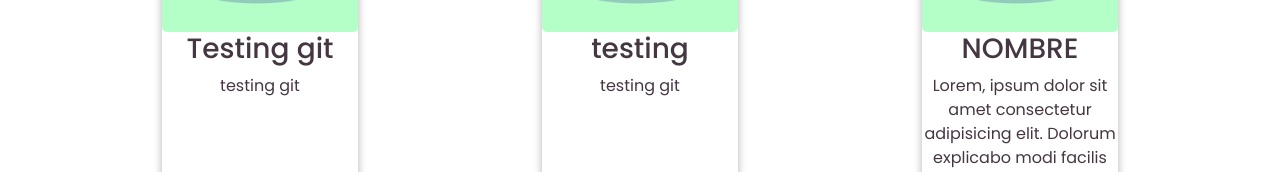
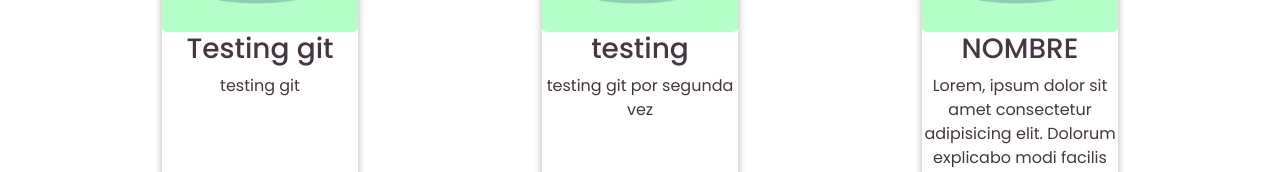
Before and after one commit to vrobertih/proyecto-web, a website: page cursos.html in a window 1280 px wide. Shown: the part 1712-1884 px from the top of the page. Drawn offline with nearby package versions, Linux system fonts and the light colour scheme.

Commit message:
segunda prueba de git

```diff
--- a/cursos.html
+++ b/cursos.html
@@ -140,7 +140,7 @@
                             <img src="imagenes/marcas/parcial.jpg" alt='chef1' class='cursoImg'>
                             <h3 class='averageFont'>testing</h3>
                             <p>
-                                testing git
+                                testing git por segunda vez
                             </p>
                         </div>
                     </div>
```
